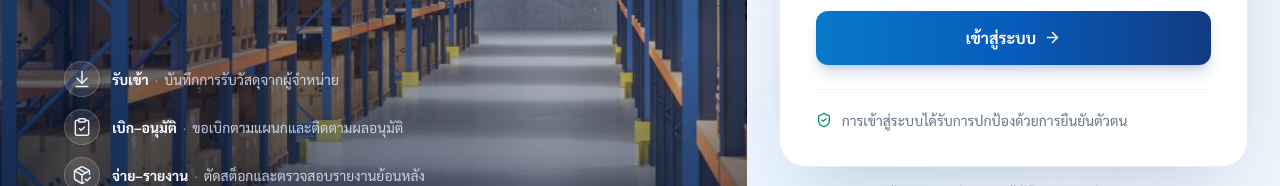
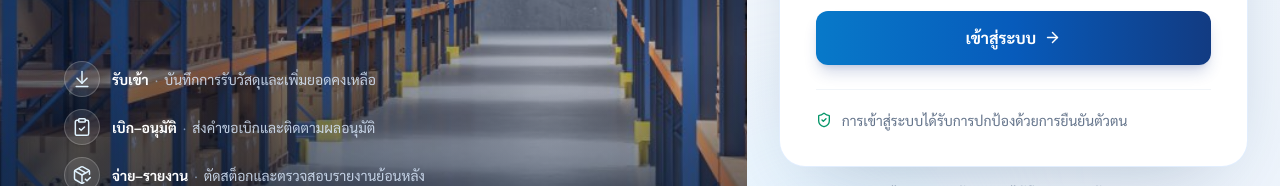
Before and after one commit to 68205007-design/wms-office, a React (Vite) app in the folder frontend/: page /#/login in a window 1280 px wide. Shown: the part 471-657 px from the top of the page. Built offline with nearby package versions, Linux system fonts and the light colour scheme; no server answers.

Commit message:
Update login workflow descriptions
Remove retired supplier and department references from the welcome panel.

Co-authored-by: Copilot <223556219+Copilot@users.noreply.github.com>

```diff
--- a/frontend/src/pages/LoginPage.jsx
+++ b/frontend/src/pages/LoginPage.jsx
@@ -12,8 +12,8 @@ const SYSTEM_VERSION = "1.0.0";
 const WAREHOUSE_BACKGROUND = new URL(`${import.meta.env.BASE_URL}branding/warehouse-login-background.png`, document.baseURI).href;
 
 const workflows = [
-  { icon: ArrowDownToLine, title: "รับเข้า", description: "บันทึกการรับวัสดุจากผู้จำหน่าย" },
-  { icon: ClipboardCheck, title: "เบิก–อนุมัติ", description: "ขอเบิกตามแผนกและติดตามผลอนุมัติ" },
+  { icon: ArrowDownToLine, title: "รับเข้า", description: "บันทึกการรับวัสดุและเพิ่มยอดคงเหลือ" },
+  { icon: ClipboardCheck, title: "เบิก–อนุมัติ", description: "ส่งคำขอเบิกและติดตามผลอนุมัติ" },
   { icon: PackageCheck, title: "จ่าย–รายงาน", description: "ตัดสต็อกและตรวจสอบรายงานย้อนหลัง" }
 ];
 
```
